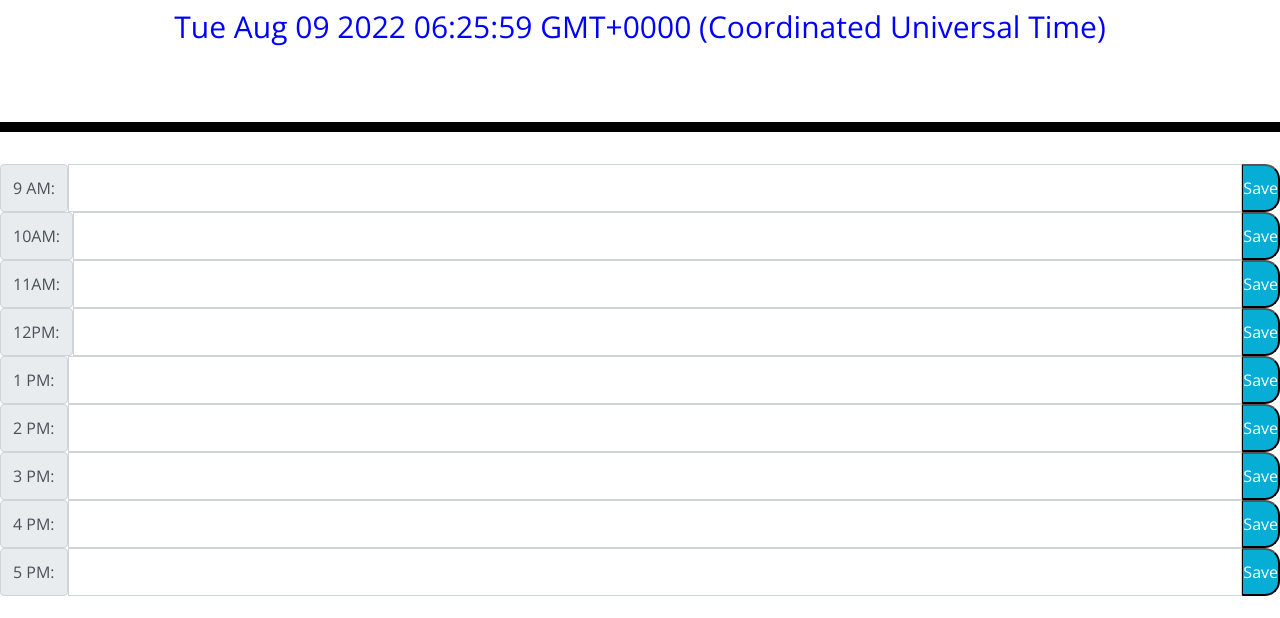
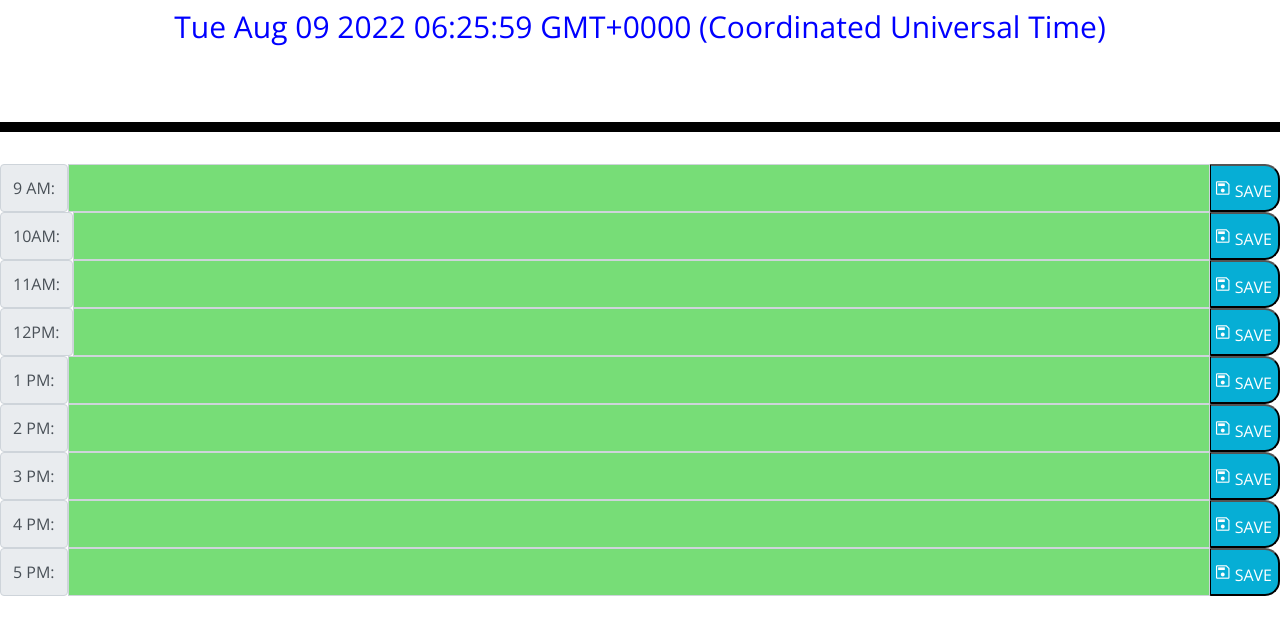
Before and after one commit to Think-Again-Coder/05MyDailyPlanner, a plain HTML site: page Develop/Develop/index.html in a window 1280 px wide. Shown: the part 182-800 px from the top of the page. Drawn offline with nearby package versions, Linux system fonts and the light colour scheme.

Commit message:
Updated all files including addition of images file folder and README.md- the project is complete.

```diff
--- a/Develop/Develop/index.html
+++ b/Develop/Develop/index.html
@@ -14,6 +14,7 @@
       integrity="sha384-50oBUHEmvpQ+1lW4y57PTFmhCaXp0ML5d60M1M7uH2+nqUivzIebhndOJK28anvf"
       crossorigin="anonymous"
     />
+    <!-- Added google fonts link here for the save icon -->
     <link
       href="https://fonts.googleapis.com/css?family=Open+Sans&display=swap"
       rel="stylesheet"
@@ -34,51 +35,51 @@
 
       <!-- Timeblocks go here-- I have added bootstrap input type elements to allow for text entry
       They are all numbered by the 1 hour block times and Buttons at the end for saving -->
-      <div class="input-group input-group-lg">
+      <div class="input-group input-group-lg" id="9">
         <span class="input-group-text" id="inputGroup-sizing-lg">9 AM: </span>
-        <input id="b1" type="text" class="form-control" class="events" aria-label="Sizing example input" aria-describedby="inputGroup-sizing-lg">
-        <button class="saveBtn" onclick="changeColor">Save</button>
+        <input type="text" class="form-control" class="events" aria-label="Sizing example input" aria-describedby="inputGroup-sizing-lg">
+        <button class="saveBtn"><span class="material-symbols-outlined">save</span>SAVE</button>
       </div>
-      <!-- added an onclick in the first button to connect to a function -->
-      <div class="input-group input-group-lg">
+      <!-- added a Save button at the end of the row along with a span tag to include the save icon -->
+      <div class="input-group input-group-lg"  id="10">
         <span class="input-group-text" id="inputGroup-sizing-lg">10AM: </span>
         <input type="text" class="form-control" class="events" aria-label="Sizing example input" aria-describedby="inputGroup-sizing-lg">
-        <button class="saveBtn">Save</button>
+        <button class="saveBtn"><span class="material-symbols-outlined">save</span>SAVE</button>
       </div>
-      <div class="input-group input-group-lg">
+      <div class="input-group input-group-lg"  id="11">
         <span class="input-group-text" id="inputGroup-sizing-lg">11AM:</span>
         <input type="text" class="form-control" class="events" aria-label="Sizing example input" aria-describedby="inputGroup-sizing-lg">
-        <button class="saveBtn">Save</button>
+        <button class="saveBtn"><span class="material-symbols-outlined">save</span>SAVE</button>
       </div>
-      <div class="input-group input-group-lg">
+      <div class="input-group input-group-lg"  id="12">
         <span class="input-group-text" id="inputGroup-sizing-lg">12PM:</span>
         <input type="text" class="form-control" class="events" aria-label="Sizing example input" aria-describedby="inputGroup-sizing-lg">
-        <button class="saveBtn">Save</button>
+        <button class="saveBtn"><span class="material-symbols-outlined">save</span>SAVE</button>
       </div>
-      <div class="input-group input-group-lg">
+      <div class="input-group input-group-lg" id="13">
         <span class="input-group-text" id="inputGroup-sizing-lg">1 PM:</span>
         <input type="text" class="form-control" class="events" aria-label="Sizing example input" aria-describedby="inputGroup-sizing-lg">
-        <button class="saveBtn">Save</button>
+        <button class="saveBtn"><span class="material-symbols-outlined">save</span>SAVE</button>
       </div>
-      <div class="input-group input-group-lg">
+      <div class="input-group input-group-lg"  id="14">
         <span class="input-group-text" id="inputGroup-sizing-lg">2 PM:</span>
         <input type="text" class="form-control" class="events" aria-label="Sizing example input" aria-describedby="inputGroup-sizing-lg">
-        <button class="saveBtn">Save</button>
+        <button class="saveBtn"><span class="material-symbols-outlined">save</span>SAVE</button>
       </div>
-      <div class="input-group input-group-lg">
+      <div class="input-group input-group-lg"  id="15">
         <span class="input-group-text" id="inputGroup-sizing-lg">3 PM:</span>
         <input type="text" class="form-control" class="events" aria-label="Sizing example input" aria-describedby="inputGroup-sizing-lg">
-        <button class="saveBtn">Save</button>
+        <button class="saveBtn"><span class="material-symbols-outlined">save</span>SAVE</button>
       </div>
-      <div class="input-group input-group-lg">
+      <div class="input-group input-group-lg"  id="16">
         <span class="input-group-text" id="inputGroup-sizing-lg">4 PM:</span>
         <input type="text" class="form-control" class="events" aria-label="Sizing example input" aria-describedby="inputGroup-sizing-lg">
-        <button class="saveBtn">Save</button>
+        <button class="saveBtn"><span class="material-symbols-outlined">save</span>SAVE</button>
       </div>
-      <div class="input-group input-group-lg">
+      <div class="input-group input-group-lg"  id="17">
         <span class="input-group-text" id="inputGroup-sizing-lg">5 PM:</span>
         <input type="text" class="form-control" class="events" aria-label="Sizing example input" aria-describedby="inputGroup-sizing-lg">
-        <button class="saveBtn">Save</button>
+        <button class="saveBtn"><span class="material-symbols-outlined">save</span>SAVE</button>
       </div><br>
 
 
--- a/Develop/Develop/script.js
+++ b/Develop/Develop/script.js
@@ -1,47 +1,42 @@
-//Started with the most current date and time
-
-var past = [];
-var present = [];
-var future = [];
-
-//The jquery elements that can be used like this code below
-// var clock = document.getElementById("timeHeader");
-
-
+// The time is set by date with next three variables using moment api includes current time.
 var currentDay = new Date();
 
-var present = moment("08-06-2022", "M-D-YYYY").format("MMMM Do YYYY, h:mm:ss", true);
+var present = moment("08-06-2022", "M-D-YYYY").format("MMMM Do YYYY, h:mm:ss");
 $("#currentDay").text(currentDay);
 console.log(currentDay);
 
-var events = localStorage.getItem('saveBtn');
+var currentHour = moment().hour();
+    console.log(currentHour);
 
-// function now() {
-//     console.log(clock);
-// };
+//This function lets me relate the hour to the past, present, or future based on block times.
+//The click event below is being used to change the color of the timeblock when clicked.It adds and removes the
+//..the blocks of time
+var setHourBlock = function(hourBlock) {
+    var hourId = Number.parseInt(hourBlock.id);
+    var textArea = hourBlock.querySelector('input');
+    if (hourId < currentHour) {
+        textArea.classList.add('past');
+    } else if (hourId === currentHour) {
+        textArea.classList.remove('past');
+        textArea.classList.add('present');
+    } else {
+        textArea.classList.remove('past');
+        textArea.classList.remove('present');
+        textArea.classList.add('future');
+    }
+    var saveBtn = hourBlock.querySelector('.saveBtn');
 
-//The click event below is being used to change the color of the timeblock when clicked.
-document.getElementById("#b1").addEventListener("click", changeColor, true);
+//This will let the input be retrieved from local storage.
+var savedTask = localStorage.getItem(hourId)
+textArea.value = savedTask;
 
-function changeColor(present) {
-    document.syle = present;
+// Using this button to save to local storage with event listener click.
+saveBtn.addEventListener("click", function() {
+    var taskInput = textArea.value;
+    console.log(taskInput);
+    localStorage.setItem(hourId, (taskInput))
 
+  });
 };
-
-
-//Using this button to save to local storage
-// saveBtn.addEventListener("click", function() {
-//     if (events = true) {
-//         innerHTML.textContent = events;
-//       localStorage.setItem("events", );
-//     }
-//   });
-
-
-//each line will have to be saved independantly of the others.
-// 9 hour workday - append new element
-//classes <> to add color coding for hourly events
-//Use the css to reference the past present future
-//use setInterval for timers and clear Interval for
-// var weekDay = moment("1-1-2022", "M-D-YYYY").format("ddd MMM Do, YYYY");
-// $("#timeHeader").text(weekDay);
+//found that the forEach method lets me connect all the Time Blocks
+document.querySelectorAll('.input-group').forEach(setHourBlock);
--- a/Develop/Develop/style.css
+++ b/Develop/Develop/style.css
@@ -1,5 +1,4 @@
 * {
-  /* border: solid 2px black; */
   margin: 0;
   padding: 0;
 }
@@ -64,6 +63,7 @@ textArea {
 }
 
 .saveBtn {
+  padding-right: 6px;
   border-left: 1px solid black;
   border-top-right-radius: 15px;
   border-bottom-right-radius: 15px;
@@ -76,14 +76,16 @@ textArea {
   transition: all 0.3s ease-in-out;
 }
 
+/* //Added this id tag */
 #currentDay {
   font-size: 30px;
   color: blue;
 }
-
+/* This is the save icon added from google fonts */
 .material-symbols-outlined {
   margin: 2px;
   padding: 1px;
+  font-size: large;
   font-variation-settings:
   'FILL' 0,
   'wght' 400,
```
Also changed, not shown: Develop/Images/ScreenshotWorkDayEvents.png (added), 3 other files.
